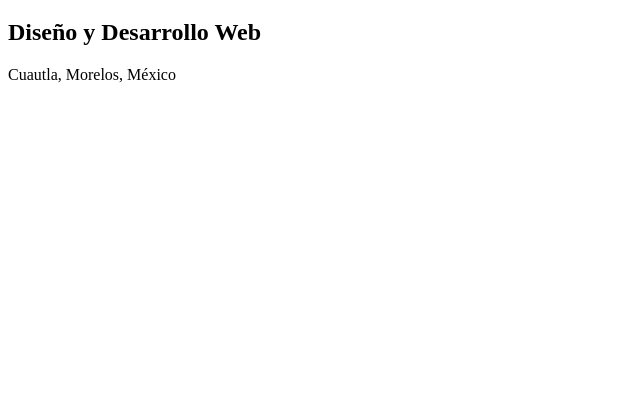
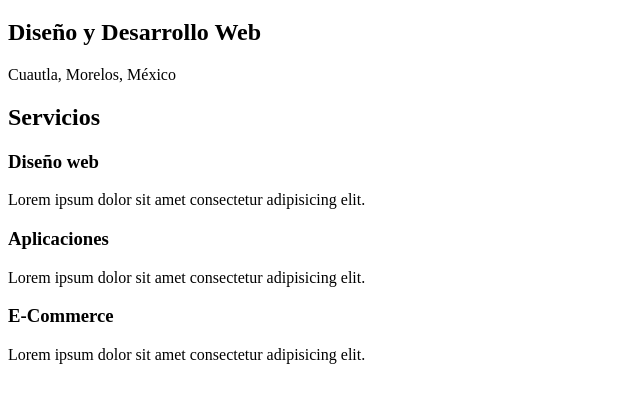
Before and after one commit to FranciscoRT-2399/practica-1, a plain HTML site: page index.html in a window 1280 px wide. Shown: the part 61-464 px from the top of the page, without its empty margins (0-640 px from the left). Drawn offline with Linux system fonts and the light colour scheme.

Commit message:
Se añadieron subtitulos

```diff
--- a/index.html
+++ b/index.html
@@ -9,5 +9,12 @@
     <h1>Primer proyecto de Francisco</h1>
     <h2>Diseño y Desarrollo Web</h2>
     <p>Cuautla, Morelos, México</p>
+    <h2>Servicios</h2>
+    <h3>Diseño web</h3>
+    <p>Lorem ipsum dolor sit amet consectetur adipisicing elit.</p>
+    <h3>Aplicaciones</h3>
+    <p>Lorem ipsum dolor sit amet consectetur adipisicing elit.</p>
+    <h3>E-Commerce</h3>
+    <p>Lorem ipsum dolor sit amet consectetur adipisicing elit.</p>
   </body>
 </html>
```
